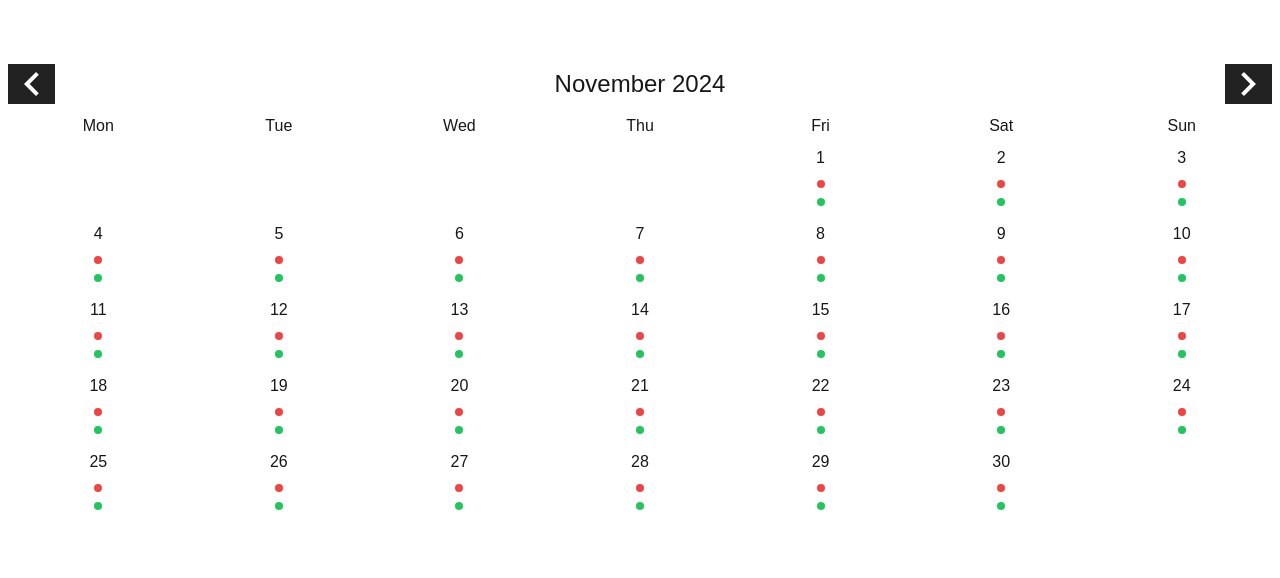
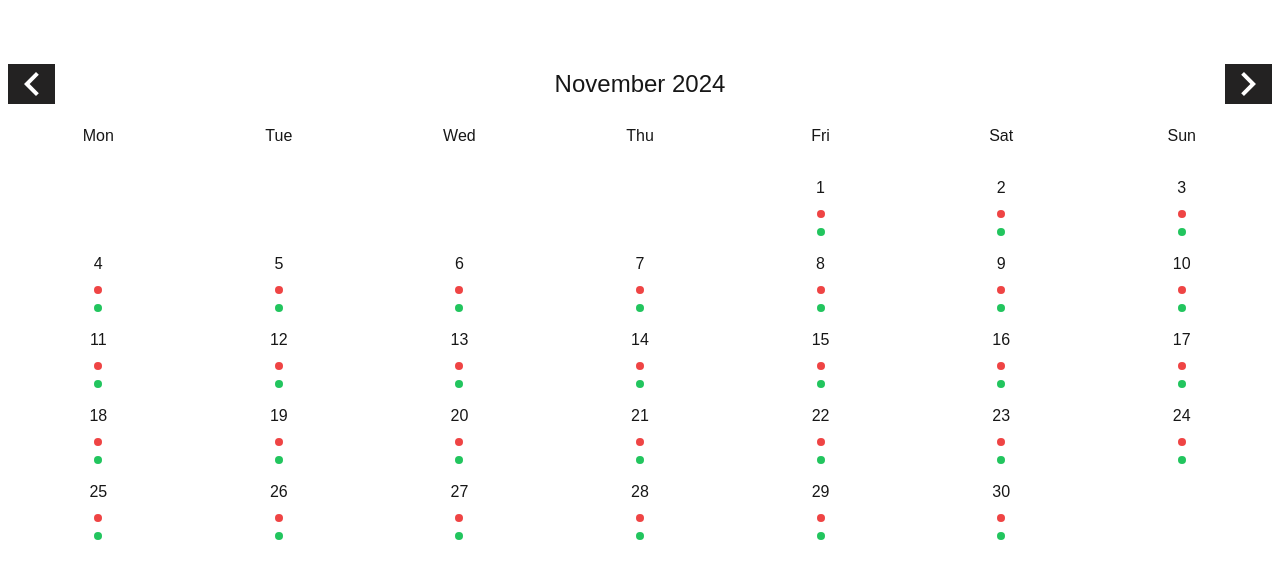
Before and after one commit to Techoplite/arete, a Next.js app: page / in a window 1280 px wide. Shown: the top 578 px of the page. Built offline with nearby package versions, Linux system fonts and the light colour scheme.

Commit message:
Increase vertical margin for CalendarDaysNames

```diff
--- a/src/components/CalendarDaysNames.tsx
+++ b/src/components/CalendarDaysNames.tsx
@@ -4,7 +4,7 @@ export default function CalendarDaysNames({
   daysNames: string[];
 }) {
   return (
-    <div className="grid grid-cols-7 text-center mt-2.5">
+    <div className="grid grid-cols-7 text-center my-5">
       {daysNames.map((dayName) => (
         <div key={dayName}>{dayName}</div>
       ))}
```
